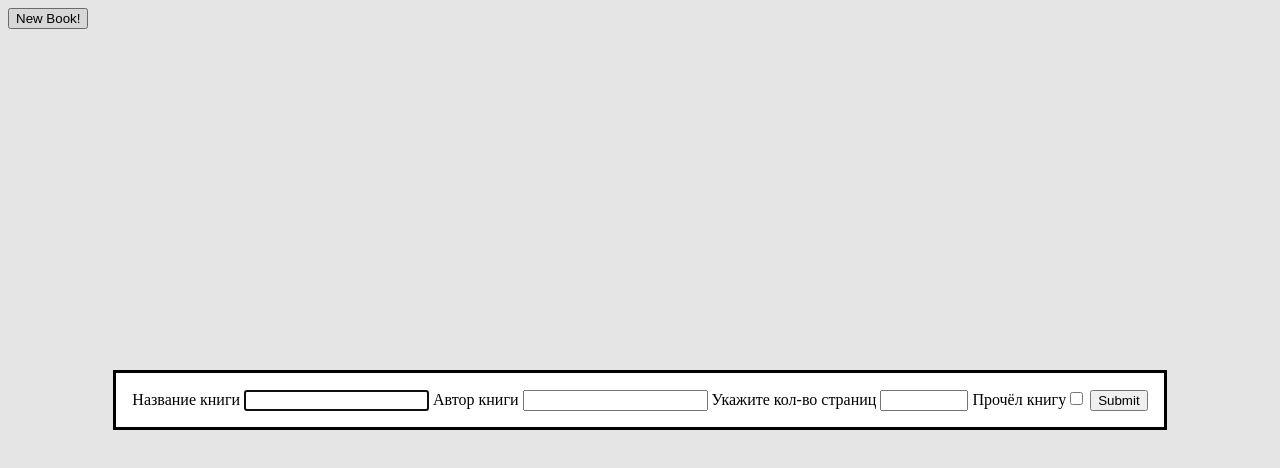
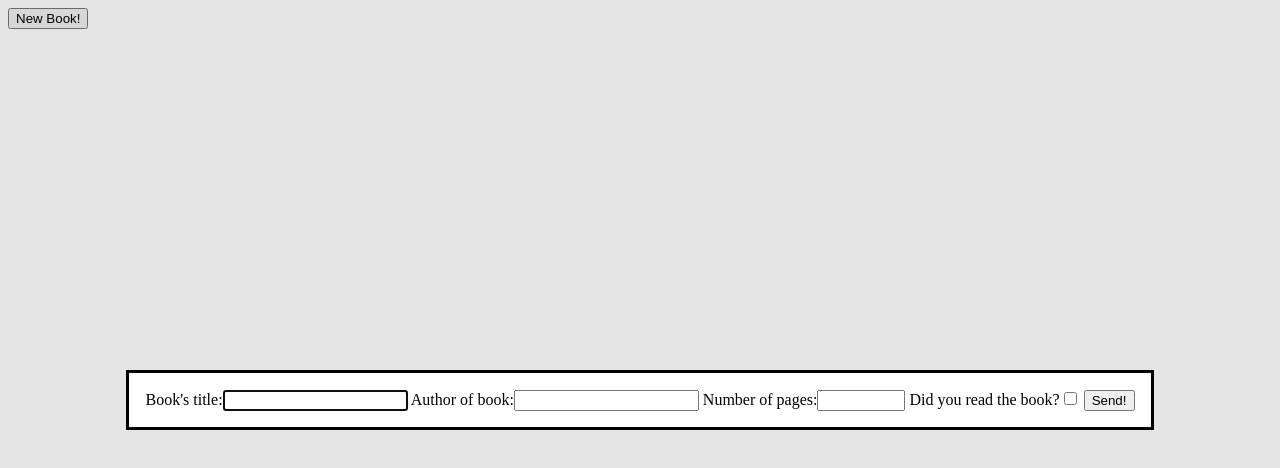
Before and after one commit to B1aho/library-app, a website: page index.html in a window 1280 px wide. Both pictures are taken after a click on the button "New Book!". Drawn offline with Linux system fonts and the light colour scheme.

Commit message:
Change label's inner text

```diff
--- a/index.html
+++ b/index.html
@@ -4,7 +4,7 @@
 <head>
     <meta charset="UTF-8">
     <meta name="viewport" content="width=device-width, initial-scale=1.0">
-    <title>Document</title>
+    <title>Library</title>
     <script src="./script.js" defer></script>
     <link rel="stylesheet" href="./style.css">
 </head>
@@ -13,11 +13,11 @@
     <button class="main-btn">New Book!</button>
     <dialog id="dialog-book">
         <form id="book-form" method="dialog">
-            <label>Название книги <input type="text" name="title" autofocus required></label>
-            <label>Автор книги <input type="text" name="author" required></label>
-            <label>Укажите кол-во страниц <input type="number" name="pages" min="0" max="100000" required></label>
-            <label>Прочёл книгу<input type="checkbox" id="check" name="haveRead"></label>
-            <button id="submit-btn" type="submit">Submit</button>
+            <label>Book's title:<input type="text" name="title" autofocus required></label>
+            <label>Author of book:<input type="text" name="author" required></label>
+            <label>Number of pages:<input type="number" name="pages" min="0" max="100000" required></label>
+            <label>Did you read the book?<input type="checkbox" id="check" name="haveRead"></label>
+            <button id="submit-btn" type="submit">Send!</button>
         </form>
     </dialog>
     <div id="book-cards">
```
